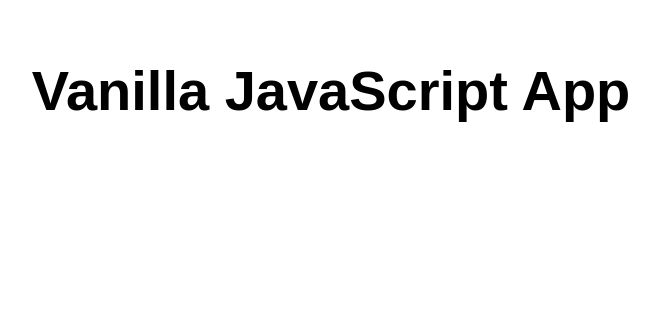
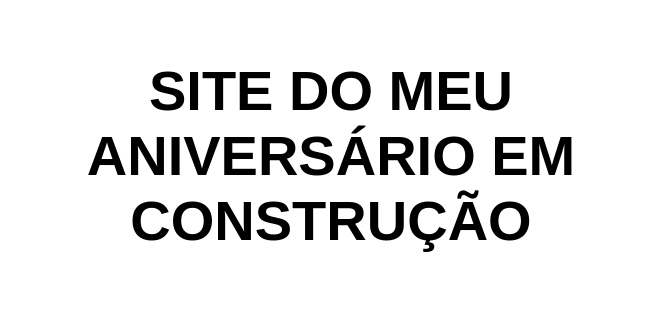
Before and after one commit to adeiltonSantana/my-first-static-web-app, a plain HTML site: page index.html in a window 1280 px wide. Shown: the whole page, without its empty margins (309-968 px from the left). Drawn offline with Linux system fonts and the light colour scheme.

Commit message:
Update index.html

```diff
--- a/index.html
+++ b/index.html
@@ -5,12 +5,12 @@
   <meta charset="UTF-8">
   <meta name="viewport" content="width=device-width, initial-scale=1.0">
   <link rel="stylesheet" href="styles.css">
-  <title>Vanilla JavaScript App</title>
+  <title>Niver Theo App</title>
 </head>
 
 <body>
   <main>
-    <h1>Vanilla JavaScript App</h1>
+    <h1>SITE DO MEU ANIVERSÁRIO EM CONSTRUÇÃO </h1>
   </main>
 </body>
 
```
